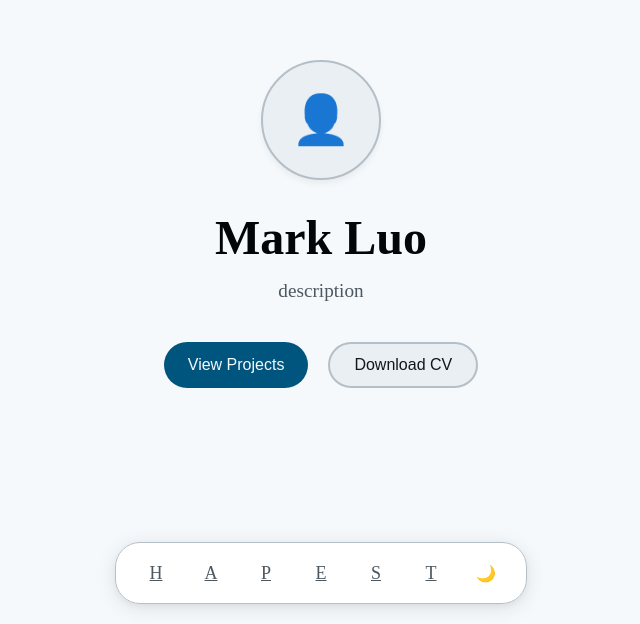
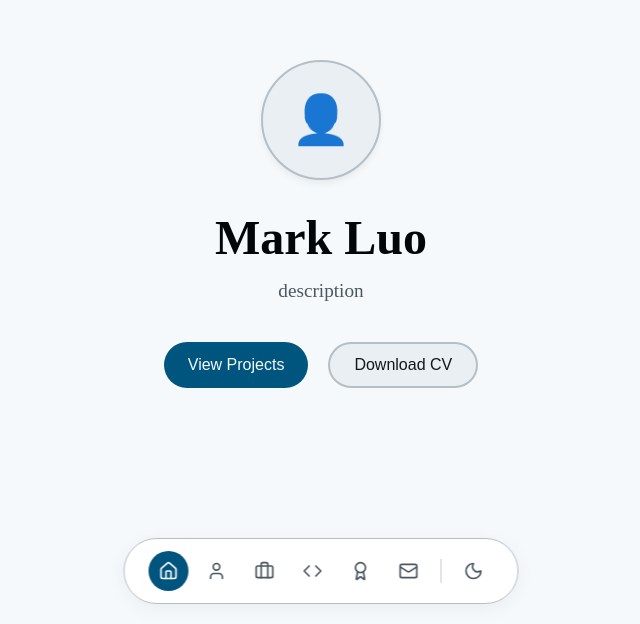
Before and after one commit to MarkLuo04/mark-portfolio, a React (Vite) app: page / in a window 1280 px wide. Shown: the part 176-800 px from the top of the page, without its empty margins (319-959 px from the left). Built offline with nearby package versions, Linux system fonts and the light colour scheme; the HTML template or start-up script is replaced by a standard one.

Commit message:
style: Improved navbar styling - Changed to icons from lucide-react - Minor visual tweaks

```diff
--- a/package.json
+++ b/package.json
@@ -10,6 +10,7 @@
     "preview": "vite preview"
   },
   "dependencies": {
+    "lucide-react": "^0.542.0",
     "react": "^19.1.1",
     "react-dom": "^19.1.1"
   },
--- a/src/components/Footer.jsx
+++ b/src/components/Footer.jsx
@@ -3,7 +3,7 @@ import '../styles/Footer.css';
 
 const Footer = () => {
   return (
-    <footer className="footer">
+    <footer className="footer" id="footer">
       <div className="footer-content">
         <div className="footer-social">
           <a href="#" className="social-link">
--- a/src/components/Hero.jsx
+++ b/src/components/Hero.jsx
@@ -3,7 +3,7 @@ import '../styles/Hero.css';
 
 const Hero = () => {
   return (
-    <section className="hero section" id="hero">
+    <section className="hero section" id="home">
       <div className="hero-content">
         <div className="profile-picture">
           <div className="profile-bubble">👤</div>
--- a/src/components/Navigation.jsx
+++ b/src/components/Navigation.jsx
@@ -1,40 +1,40 @@
 import React from 'react';
 import { useTheme } from '../context/ThemeContext';
+import { Home, User, Briefcase, Code, Award, Mail, Sun, Moon } from 'lucide-react';
 import '../styles/Navigation.css';
 
 const Navigation = () => {
   const { isDarkMode, toggleTheme } = useTheme();
 
   return (
-    <nav className="navigation">
-      <div className="nav-container">
-        <a href="#hero" className="nav-link">
-          <span className="nav-icon">H</span>
+    <nav className="nav-container">
+      <div className="nav-content">
+        <div className="nav-links">
+          <a href="#home" className="nav-link active">
+            <div className="nav-icon-container">
+              <Home className="nav-icon" />
+            </div>
           </a>
           <a href="#about" className="nav-link">
-          <span className="nav-icon">A</span>
+            <User className="nav-icon" />
+          </a>
+          <a href="#experience" className="nav-link">
+            <Briefcase className="nav-icon" />
           </a>
           <a href="#projects" className="nav-link">
-          <span className="nav-icon">P</span>
-        </a>
-        <a href="#experience" className="nav-link">
-          <span className="nav-icon">E</span>
-        </a>
-        <a href="#skills" className="nav-link">
-          <span className="nav-icon">S</span>
+            <Code className="nav-icon" />
           </a>
           <a href="#awards" className="nav-link">
-          <span className="nav-icon">T</span>
+            <Award className="nav-icon" />
           </a>
-        <button
-          className="nav-link theme-toggle"
-          onClick={toggleTheme}
-          aria-label={isDarkMode ? 'Switch to light mode' : 'Switch to dark mode'}
-        >
-          <span className="nav-icon">
-            {isDarkMode ? '☀️' : '🌙'}
-          </span>
+          <a href="#footer" className="nav-link">
+            <Mail className="nav-icon" />
+          </a>
+          <div className="nav-separator"></div>
+          <button onClick={toggleTheme} className="nav-theme-toggle">
+            {isDarkMode ? <Sun className="nav-icon" /> : <Moon className="nav-icon" />}
           </button>
+        </div>
       </div>
     </nav>
   );
--- a/src/styles/Navigation.css
+++ b/src/styles/Navigation.css
@@ -1,26 +1,28 @@
-.navigation {
+.nav-container {
   position: fixed;
   bottom: 20px;
   left: 50%;
   transform: translateX(-50%);
+  background: var(--nav-bg);
+  backdrop-filter: blur(10px);
+  border: 1px solid var(--nav-border);
+  border-radius: 50px;
+  padding: 12px 24px;
+  box-shadow: 0 4px 20px var(--shadow-primary);
   z-index: 1000;
+  transition: all 0.3s ease;
 }
 
-.nav-container {
+.nav-content {
   display: flex;
-  gap: 15px;
-  background: var(--nav-bg);
-  padding: 10px 20px;
-  border-radius: 25px;
-  border: 1px solid var(--nav-border);
-  backdrop-filter: blur(10px);
-  box-shadow: 0 4px 20px var(--shadow-secondary), 0 2px 8px var(--shadow-primary);
+  align-items: center;
+  justify-content: center;
 }
 
-/* Dark mode specific styling for better navbar visibility */
-[data-theme="dark"] .nav-container {
-  border: 2px solid var(--nav-border-dark);
-  box-shadow: 0 4px 20px var(--nav-shadow-dark), 0 2px 8px var(--nav-shadow-dark), inset 0 1px 0 rgba(255, 255, 255, 0.05);
+.nav-links {
+  display: flex;
+  align-items: center;
+  gap: 8px;
 }
 
 .nav-link {
@@ -30,16 +32,18 @@
   width: 40px;
   height: 40px;
   border-radius: 50%;
+  color: var(--nav-text);
+  text-decoration: none;
   transition: all 0.3s ease;
-  color: var(--nav-text);
-  background: transparent;
-  border: none;
-  cursor: pointer;
+  position: relative;
 }
 
 .nav-link:hover {
   background: var(--nav-hover);
-  transform: scale(1.1);
+}
+
+.nav-link:hover .nav-icon {
+  color: var(--accent-primary);
 }
 
 .nav-link.active {
@@ -47,23 +51,80 @@
   color: var(--nav-active-text);
 }
 
-.nav-icon {
-  font-size: 18px;
-  font-weight: 500;
+.nav-link.active .nav-icon {
+  color: var(--nav-active-text);
 }
 
-.theme-toggle {
+.nav-icon-container {
+  display: flex;
+  align-items: center;
+  justify-content: center;
+  width: 100%;
+  height: 100%;
+}
+
+.nav-icon {
+  width: 20px;
+  height: 20px;
+  stroke-width: 2;
+  transition: color 0.3s ease;
+}
+
+.nav-separator {
+  width: 1px;
+  height: 24px;
+  background: var(--nav-text);
+  opacity: 0.3;
+  margin: 0 4px;
+}
+
+.nav-theme-toggle {
+  display: flex;
+  align-items: center;
+  justify-content: center;
+  width: 40px;
+  height: 40px;
+  border-radius: 50%;
   background: transparent;
   border: none;
+  color: var(--nav-text);
   cursor: pointer;
   transition: all 0.3s ease;
 }
 
-.theme-toggle:hover {
+.nav-theme-toggle:hover {
   background: var(--nav-hover);
-  transform: scale(1.1);
 }
 
-.theme-toggle .nav-icon {
-  font-size: 16px;
+.nav-theme-toggle:hover .nav-icon {
+  color: var(--accent-primary);
 }
+
+/* Dark mode specific navbar styles */
+[data-theme="dark"] .nav-container {
+  border-color: var(--nav-border-dark);
+  box-shadow: 0 4px 20px var(--nav-shadow-dark);
+}
+
+/* Responsive adjustments */
+@media (max-width: 768px) {
+  .nav-container {
+    bottom: 15px;
+    padding: 10px 20px;
+  }
+
+  .nav-links {
+    gap: 6px;
+  }
+
+  .nav-link,
+  .nav-theme-toggle {
+    width: 36px;
+    height: 36px;
+  }
+
+  .nav-icon {
+    width: 18px;
+    height: 18px;
+  }
+}
```
Also changed, not shown: 1 other file (tests, documents, lock files or other folders). Lines whose indentation alone changed are shown as unchanged.
